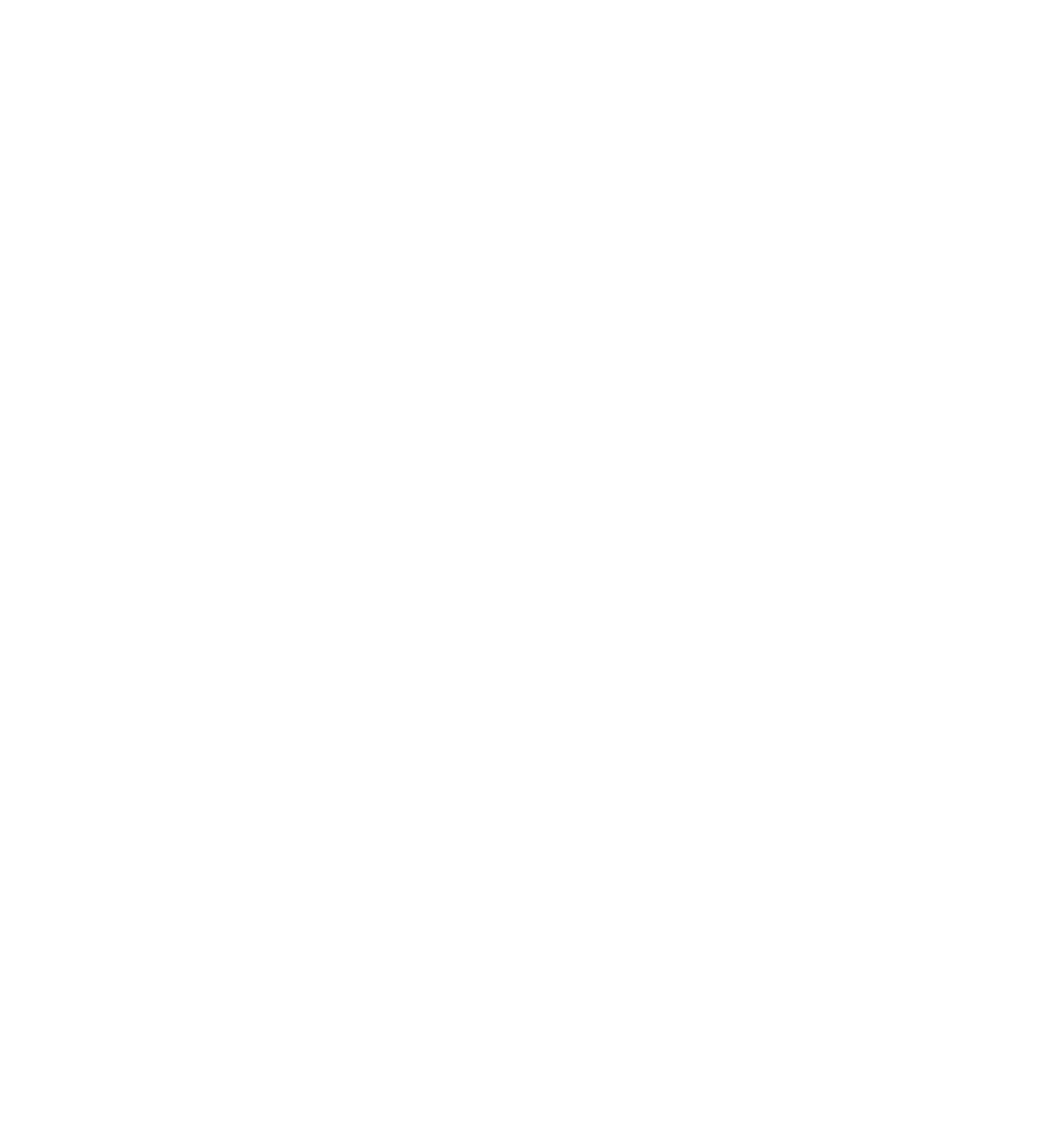
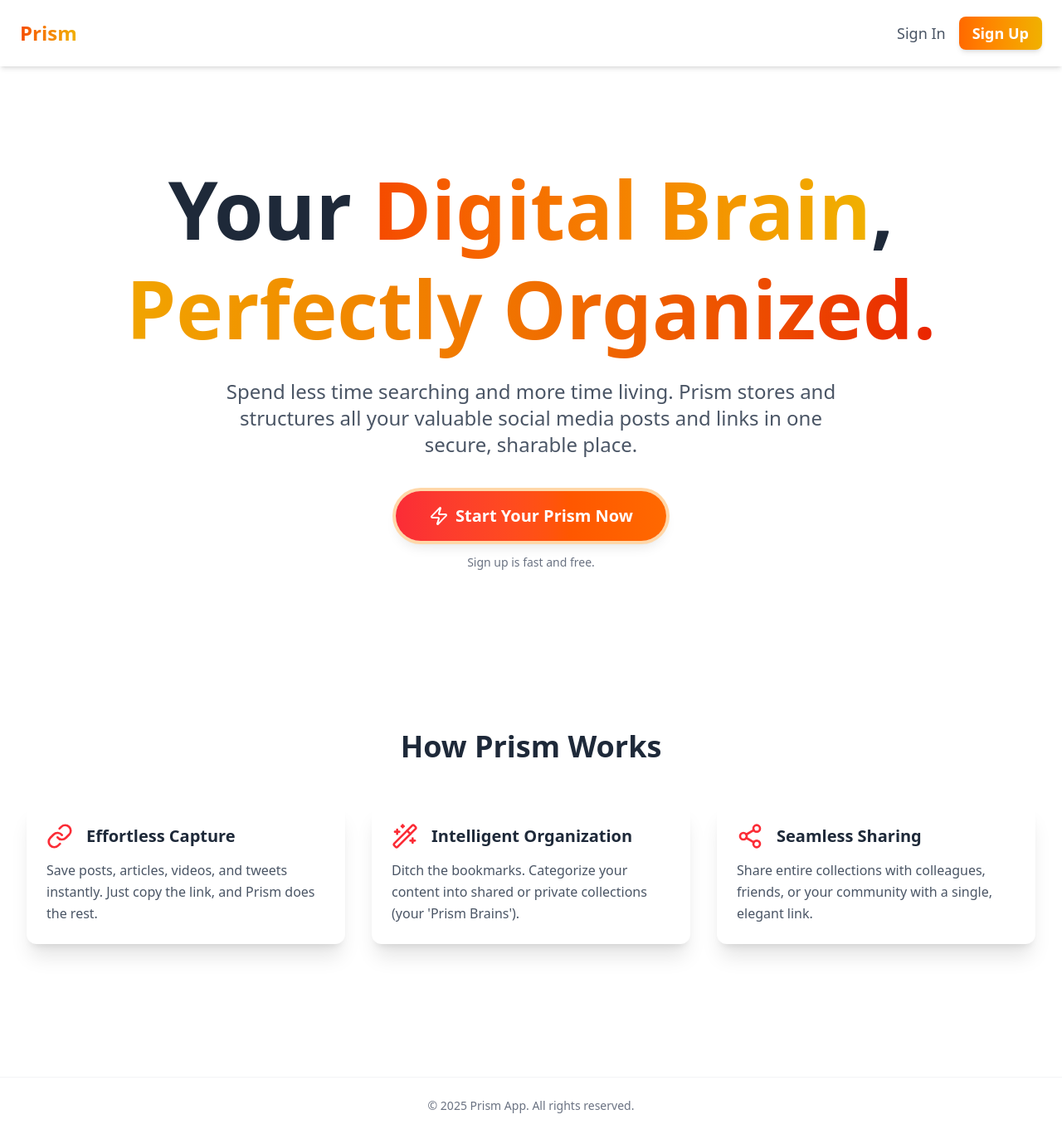
Before and after one commit to kaabilcoder/prismApp, a React (Vite) app in the folder prism-frontend/: page / in a window 1280 px wide. Before the commit this address had no page. Shown: the whole page at 83% size. Before the commit the page ends 800 px from the top, so only its background shows below. Built offline with nearby package versions, Linux system fonts and the light colour scheme.

Commit message:
landing page created

```diff
--- a/prism-frontend/package.json
+++ b/prism-frontend/package.json
@@ -13,6 +13,7 @@
     "@tailwindcss/vite": "^4.1.3",
     "@types/axios": "^0.14.4",
     "axios": "^1.8.4",
+    "lucide-react": "^0.545.0",
     "react": "^19.0.0",
     "react-dom": "^19.0.0",
     "react-router-dom": "^7.5.0",
--- a/prism-frontend/src/App.tsx
+++ b/prism-frontend/src/App.tsx
@@ -3,12 +3,14 @@
 import { Signup } from './pages/Signup'
 import { BrowserRouter, Route, Routes } from 'react-router-dom'
 import { Signin } from './pages/Signin'
+import { LandingPage } from './pages/LandingPage'
 
 
 const App = () => {
   return (
     <BrowserRouter>
       <Routes>
+        <Route path='/' element={<LandingPage />} />
         <Route path='/signup' element={<Signup />} />
         <Route path='/signin' element={<Signin />} />
         <Route path='/dashboard' element={<Dashboard />} />
--- /dev/null
+++ b/prism-frontend/src/components/FeatureCard.tsx
@@ -0,0 +1,17 @@
+export const FeatureCard: React.FC<Feature> = ({ icon: Icon, title, description }) => (
+    <div className="p-6 bg-white rounded-xl shadow-xl hover:shadow-2xl transition-shadow duration-300 transform hover:-translate-y-1">
+        <div className="flex items-center space-x-4 mb-3">
+            {/* FIX: Render the icon component dynamically (using a capital letter 'Icon' convention) */}
+            <Icon className="w-8 h-8 text-red-500" />
+            <h3 className="text-xl font-bold text-gray-800">{title}</h3>
+        </div>
+        <p className="text-gray-600 leading-relaxed">{description}</p>
+    </div>
+);
+
+interface Feature {
+    // FIX: Using React.ElementType is the correct type for passing a component reference
+    icon: React.ElementType;
+    title: string;
+    description: string;
+}
--- /dev/null
+++ b/prism-frontend/src/components/FeaturesSection.tsx
@@ -0,0 +1,34 @@
+import { FeatureCard } from "./FeatureCard";
+import { Link, WandSparkles, Share2 } from "lucide-react";
+export const FeatureSection = () =>{
+     const features = [
+    {
+        icon: Link,
+        title: "Effortless Capture",
+        description: "Save posts, articles, videos, and tweets instantly. Just copy the link, and Prism does the rest.",
+    },
+    {
+        icon: WandSparkles,
+        title: "Intelligent Organization",
+        description: "Ditch the bookmarks. Categorize your content into shared or private collections (your 'Prism Brains').",
+    },
+    {
+        icon: Share2,
+        title: "Seamless Sharing",
+        description: "Share entire collections with colleagues, friends, or your community with a single, elegant link.",
+    },
+];
+
+return(<>
+        <section className="py-16 sm:py-24">
+                    <h3 className="text-3xl sm:text-4xl font-extrabold text-center mb-12 text-gray-800">
+                        How Prism Works
+                    </h3>
+                    <div className="max-w-7xl mx-auto grid grid-cols-1 md:grid-cols-3 gap-8">
+                        {features.map((feature, index) => (
+                            <FeatureCard key={index} {...feature} />
+                        ))}
+                    </div>
+                </section>
+</>)
+}
--- /dev/null
+++ b/prism-frontend/src/pages/LandingPage.tsx
@@ -0,0 +1,73 @@
+import { Link } from "react-router-dom"
+import { Zap } from "lucide-react"
+import { FeatureSection } from "../components/FeaturesSection"
+export function LandingPage() {
+
+    return (
+        <div className="min-h-screen bg-white font-sans text-gray-900">
+            {/* Header / Navigation */}
+            <header className="fixed top-0 left-0 right-0 z-10 p-4 sm:p-6 bg-white/95 backdrop-blur-sm shadow-md">
+                <div className="flex justify-between items-center max-w-7xl mx-auto">
+                    {/* App Title */}
+                    <h1 className="text-2xl font-extrabold bg-clip-text text-transparent bg-gradient-to-r from-orange-600 to-yellow-500">
+                        Prism
+                    </h1>
+                    {/* Navigation Links */}
+                    <nav className="space-x-4">
+                        <Link
+                            to={"/signin"}
+                            className="text-gray-600 hover:text-orange-500 transition-colors font-medium text-lg"
+                        >
+                            Sign In
+                        </Link>
+                        <Link
+                            to={"/signup"}
+                            className="px-4 py-2 text-white bg-gradient-to-r from-orange-500 to-yellow-500 rounded-lg shadow-md hover:shadow-lg transition-all duration-300 font-semibold text-lg"
+                        >
+                            Sign Up
+                        </Link>
+                    </nav>
+                </div>
+            </header>
+
+            {/* Hero Section */}
+            <main className="pt-24 pb-16 px-4 sm:px-6 lg:px-8">
+                <section className="max-w-7xl mx-auto text-center py-16 sm:py-24">
+
+                    {/* Main Headline */}
+                    <h2 className="text-5xl sm:text-7xl lg:text-8xl font-extrabold mb-6 leading-tight">
+                        <span className="block text-gray-800">Your <span className="text-transparent bg-clip-text bg-gradient-to-r from-orange-600 to-yellow-500">Digital Brain</span>,</span>
+                        <span className="block text-transparent bg-clip-text bg-gradient-to-r from-yellow-500 to-red-600">Perfectly Organized.</span>
+                    </h2>
+
+                    {/* Sub-Headline / Slogan */}
+                    <p className="text-xl sm:text-2xl text-gray-600 mb-10 max-w-3xl mx-auto">
+                        Spend less time searching and more time living. Prism stores and structures all your valuable social media posts and links in one secure, sharable place.
+                    </p>
+
+                    {/* Call to Action Button */}
+                    <Link
+                        to={"/signup"}
+                        className="inline-flex items-center justify-center space-x-2 px-10 py-4 text-xl font-bold text-white rounded-full shadow-lg transition-all duration-300 transform hover:scale-[1.03]
+                                   bg-gradient-to-r from-red-500 to-orange-500 hover:from-red-600 hover:to-orange-600 ring-4 ring-orange-200"
+                    >
+                        {<Zap />}
+                        <span>Start Your Prism Now</span>
+                    </Link>
+                    <p className="mt-4 text-sm text-gray-500">
+                        Sign up is fast and free.
+                    </p>
+                </section>
+
+                <section>
+                        {<FeatureSection />}
+                </section>
+            </main>
+
+            {/* Footer Placeholder */}
+            <footer className="py-6 text-center text-gray-500 text-sm border-t border-gray-100">
+                &copy; {new Date().getFullYear()} Prism App. All rights reserved.
+            </footer>
+        </div>
+    )
+}
```
Also changed, not shown: 1 other file (tests, documents, lock files or other folders).
